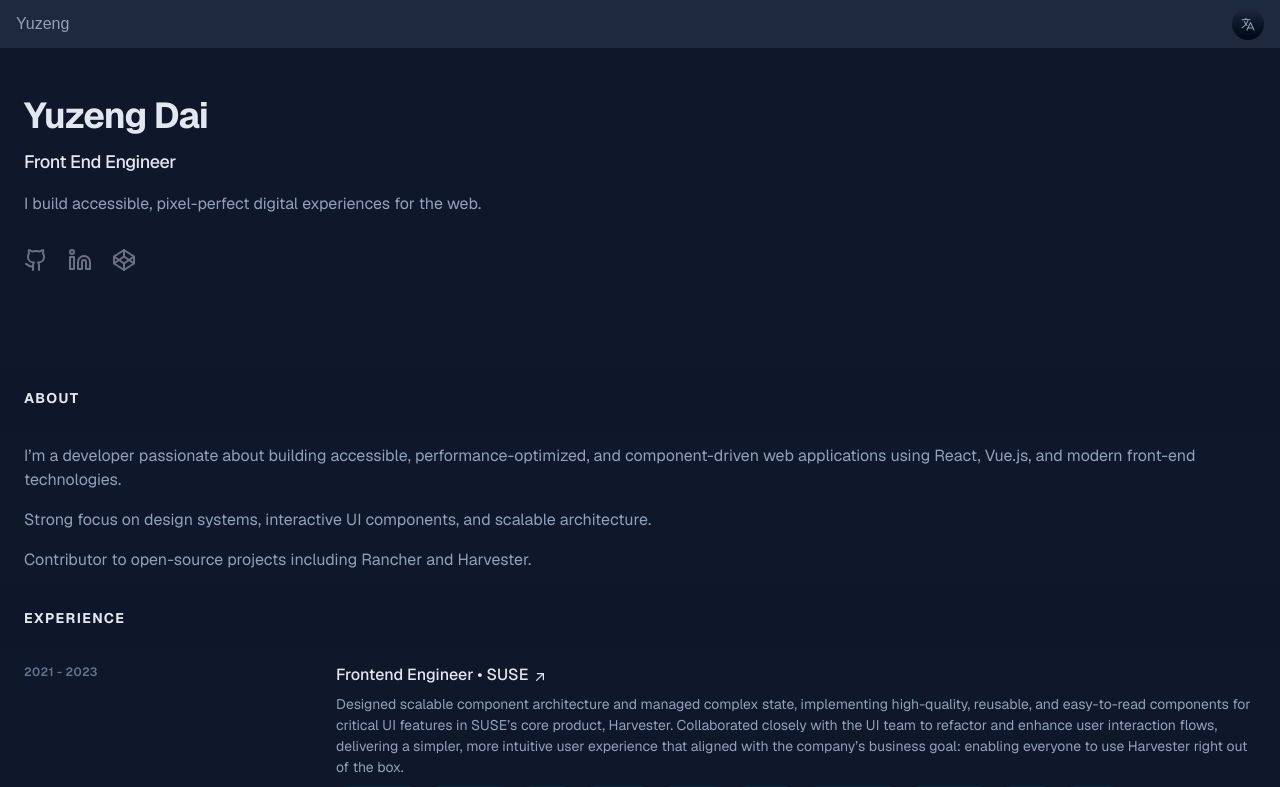
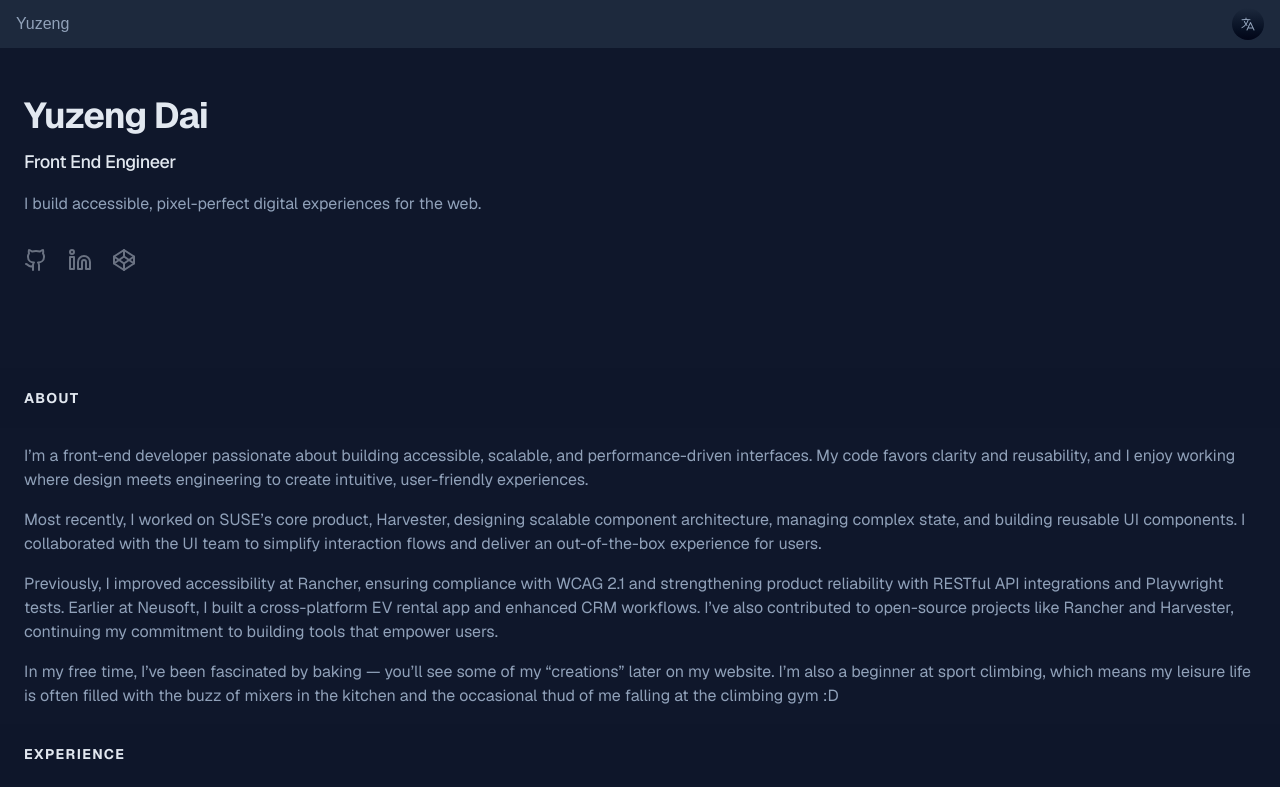
Before and after one commit to DaiYuzeng/portfolio, a Next.js app: page /en in a window 1280 px wide. Shown: the top 787 px of the page. Built offline with nearby package versions, Linux system fonts and the light colour scheme.

Commit message:
(Section): About Section

```diff
--- a/src/app/[locale]/page.tsx
+++ b/src/app/[locale]/page.tsx
@@ -3,7 +3,8 @@ import { setRequestLocale } from 'next-intl/server';
 import Header from '@/components/Layout/Header';
 import Intro from "@/components/Intro";
 import MainSection from "@/components/Layout/MainSection";
-import ExperienceSection from '@/components/Experience';
+import AboutSection from '@/components/Section/About';
+import ExperienceSection from '@/components/Section/Experience';
 
 export default async function Home({ params} : {params: Promise<{ locale: string}>}) {
   const { locale } = await params;
@@ -18,9 +19,7 @@ export default async function Home({ params} : {params: Promise<{ locale: string
           <Intro />
           <main className="pt-24">
             <MainSection title="About">
-              <p className="mb-4">I’m a developer passionate about building accessible, performance-optimized, and component-driven web applications using React, Vue.js, and modern front-end technologies. </p>
-              <p className="mb-4">Strong focus on design systems, interactive UI components, and scalable architecture.</p>
-              <p className="mb-4">Contributor to open-source projects including Rancher and Harvester.</p>
+              <AboutSection />
             </MainSection>
             <MainSection title="Experience">
               <ExperienceSection />
--- /dev/null
+++ b/src/components/Section/About.tsx
@@ -0,0 +1,14 @@
+import { useTranslations } from "next-intl"
+
+export default function AboutSection() {
+  const t = useTranslations('section.about')
+
+  return (
+    <>
+      <p className="mb-4">{t('whoami')}</p>
+      <p className="mb-4">{t('recent')}</p>
+      <p className="mb-4">{t('past')}</p>
+      <p className="mb-4">{t('leisure')}</p>
+    </>
+  )
+}
--- a/src/messages/en.json
+++ b/src/messages/en.json
@@ -6,6 +6,12 @@
   "section": {
     "header": {
       "briefIntro": "I build accessible, pixel-perfect digital experiences for the web."
+    },
+    "about": {
+      "whoami": "I’m a front-end developer passionate about building accessible, scalable, and performance-driven interfaces. My code favors clarity and reusability, and I enjoy working where design meets engineering to create intuitive, user-friendly experiences.",
+      "recent": "Most recently, I worked on SUSE’s core product, Harvester, designing scalable component architecture, managing complex state, and building reusable UI components. I collaborated with the UI team to simplify interaction flows and deliver an out-of-the-box experience for users.",
+      "past": "Previously, I improved accessibility at Rancher, ensuring compliance with WCAG 2.1 and strengthening product reliability with RESTful API integrations and Playwright tests. Earlier at Neusoft, I built a cross-platform EV rental app and enhanced CRM workflows. I’ve also contributed to open-source projects like Rancher and Harvester, continuing my commitment to building tools that empower users.",
+      "leisure": "In my free time, I’ve been fascinated by baking — you’ll see some of my “creations” later on my website. I’m also a beginner at sport climbing, which means my leisure life is often filled with the buzz of mixers in the kitchen and the occasional thud of me falling at the climbing gym :D"
     },
     "experience": {
       "title": "Experience",
--- a/src/messages/zh.json
+++ b/src/messages/zh.json
@@ -6,6 +6,12 @@
   "section": {
     "header": {
       "briefIntro": "我为 Web 应用打造无障碍、像素级还原的数字体验。"
+    },
+    "about": {
+      "whoami": "我是一名前端工程师，热衷于打造兼具可访问性、可扩展性和高性能的用户界面。我注重代码的清晰与可复用，喜欢在设计与工程的交汇处工作，把复杂需求转化为直观、易用的体验。",
+      "recent": "最近，我参与了 SUSE 核心产品 Harvester 的开发，负责设计可扩展的组件架构、管理复杂状态，并构建可复用的 UI 组件。我与 UI 团队紧密合作，优化交互流程，帮助实现“开箱即用”的用户体验。",
+      "past": "此前，我在 Rancher 提升了产品的可访问性，确保符合 WCAG 2.1 标准，并通过 RESTful API 集成和 Playwright 端到端测试增强了产品的可靠性。更早在 东软集团，我开发了跨平台电动汽车租赁应用，并优化了 CRM 系统的审批流程。同时，我也持续为 Rancher 与 Harvester 等开源项目做出贡献，延续我让复杂技术更易用的承诺。",
+      "leisure": "闲暇时我迷上了烘焙——我的一些“小作品”稍后会在网站上展示给大家。同时，我还是攀岩运动的初学者，所以我的业余生活常常伴随着烤箱与厨师机轰隆隆的声音，以及在攀岩馆“扑通”落地的声音 :D"
     },
     "experience": {
       "title": "Experience",
```
Also changed, not shown: src/components/Section/Experience.tsx (renamed from src/components/Experience.tsx).
